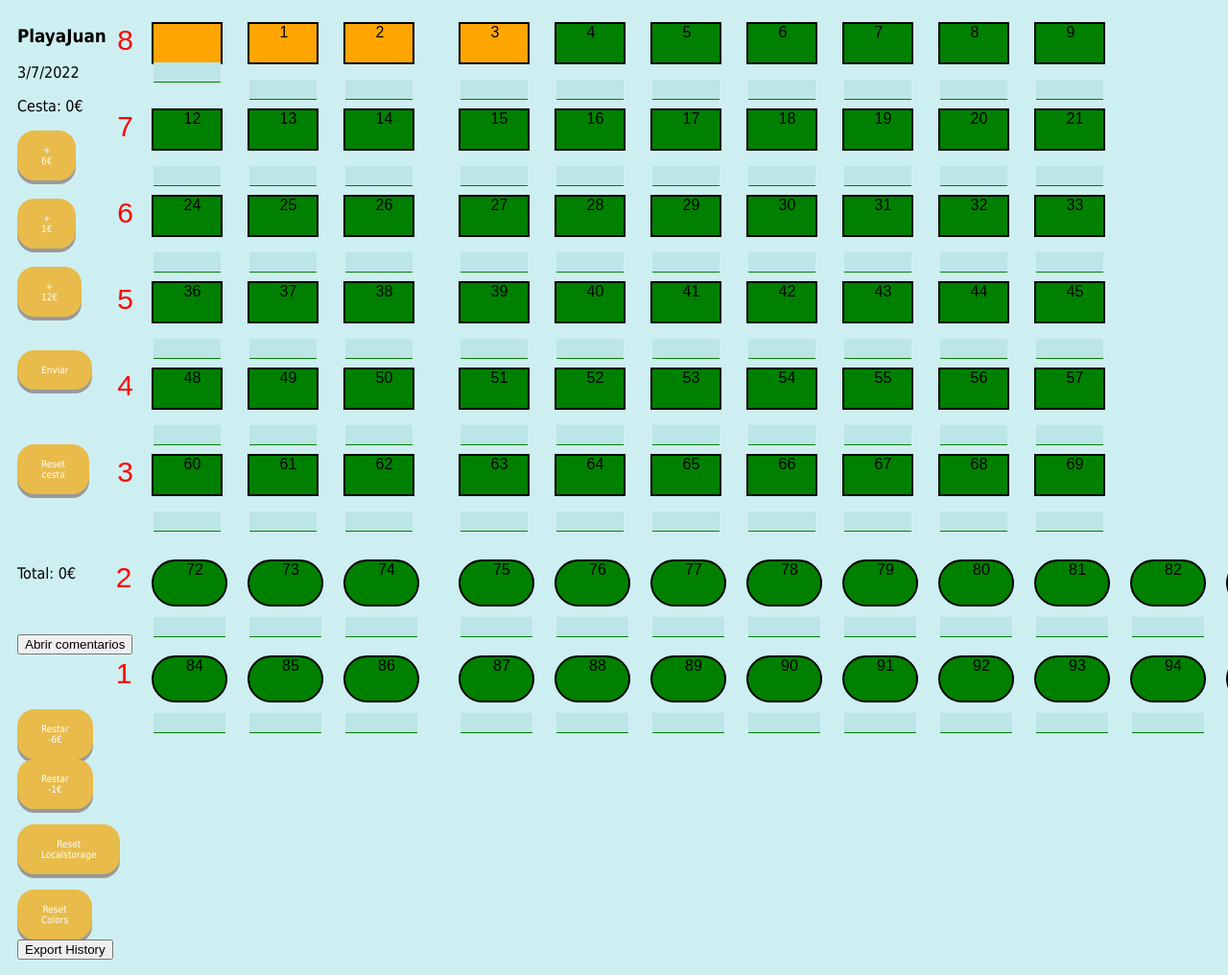
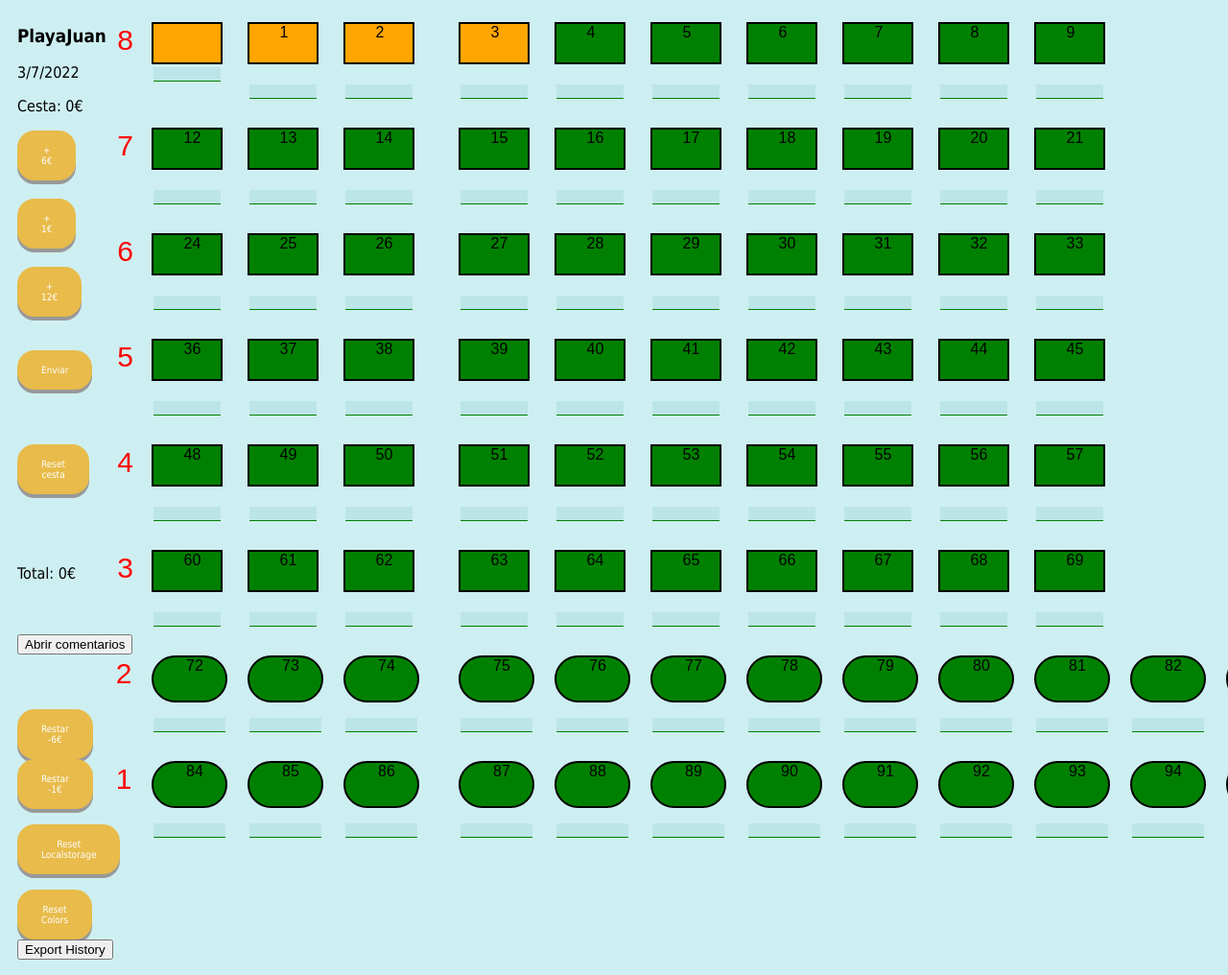
Before and after one commit to cr4id3r/sunbeds, a PHP site: page / in a window 1280 px wide; the page is wider, and only the part inside the window is pictured. Shown: that part at 96% size. Run offline with PHP 8.4, Linux system fonts and the light colour scheme.

Commit message:
Update app.css

```diff
--- a/app.css
+++ b/app.css
@@ -3,7 +3,7 @@
     max-width: 100%;
     display: grid;
     grid-template-columns: 100px 100px 120px 100px 100px 100px 100px 100px 100px 100px 100px 100px;
-    grid-template-rows: 90px 90px 90px 90px 90px 110px 100px 90px;
+    grid-template-rows: 110px 110px 110px 110px 110px 110px 110px 110px;
     gap: 0px 0px;
     float: right;
 }
@@ -126,7 +126,7 @@ body {
 
 form {
     /*Codigo centrado formulario */
-    margin-top: 40px;
+    margin-top: 45px;
     border: 0;
     text-align: center;
     padding: 0;
@@ -134,6 +134,7 @@ form {
 
 .form input {
     width: 100%;
+   height: 15px;
 }
 
 
@@ -153,10 +154,11 @@ label {
     display: inline-block;
     width: 7px;
     text-align: center;
+
 }
 
 input, textarea {
-    font: 1em sans-serif;
+    font: 13px sans-serif;
     widht: 7px;
     box-sizing: border-box;
     border: 1px solid #999
```
